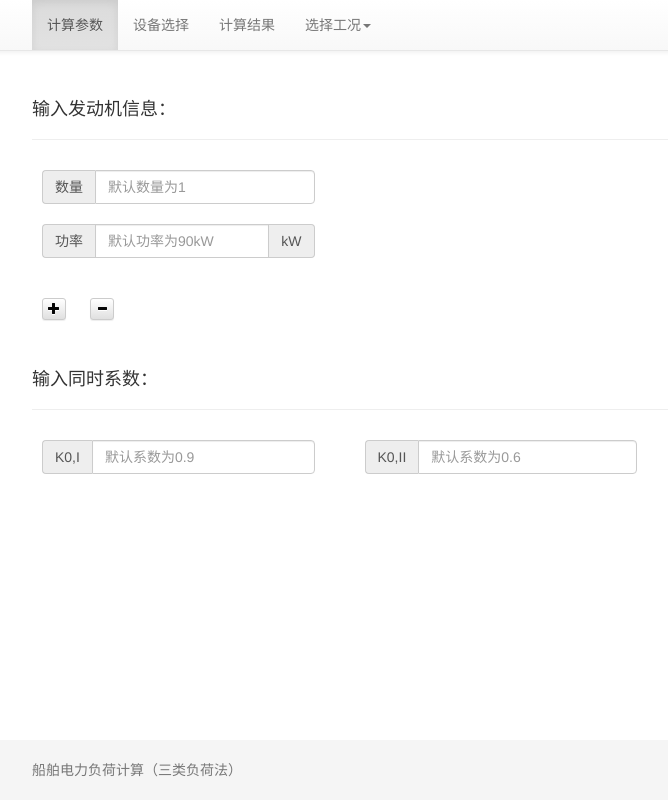
After one commit to hhyasdf/course_design, a Flask app: template templates/main.html in a window 1280 px wide. The commit adds this page. Shown: the whole page, without its empty margins (38-706 px from the left). Run offline with Flask 2, Linux system fonts and the light colour scheme; the template is opened without the code that fills it: most values are stand-ins (such as "Sample title", 1, 10 or a date in 2020); some libraries are stand-ins or nearby versions.

Commit message:
complete device choose page

```diff
--- a/static/js/main.js
+++ b/static/js/main.js
@@ -1,5 +1,6 @@
 var engine_num = 1;
 var work_condition = 1; // 记录工况的全局变量
+var device_select = []; // 记录选择的设备
 
 document.getElementById("add_engine").addEventListener("click", function(){
     engine_num = engine_num + 1;
@@ -20,11 +21,11 @@ document.getElementById("minus_engine").addEventListener("click", function(){
 
 params_page = document.getElementById("params_page")
 device_page = document.getElementById("device_page")
-results_page = document.getElementById("results_page")
+// results_page = document.getElementById("results_page")
 
 device_container = document.getElementById("device_container");
 params_container = document.getElementById("params_container");
-results_container = document.getElementById("results_container");
+// results_container = document.getElementById("results_container");
 
 work_condition1 = document.getElementById("work_condition1");
 work_condition2 = document.getElementById("work_condition2");
@@ -54,14 +55,14 @@ device_page.addEventListener("click", function(){
     results_container.style.display = "none";
 })
 
-results_page.addEventListener("click", function(){
-    params_page.setAttribute("class", "");
-    params_container.style.display = "none"
-    device_page.setAttribute("class", "");
-    device_container.style.display = "none"
-    results_page.setAttribute("class", "active");
-    results_container.style.display = "block";
-})
+// results_page.addEventListener("click", function(){
+//     params_page.setAttribute("class", "");
+//     params_container.style.display = "none"
+//     device_page.setAttribute("class", "");
+//     device_container.style.display = "none"
+//     results_page.setAttribute("class", "active");
+//     results_container.style.display = "block";
+// })
 
 work_condition1.addEventListener("click", function(){
     work_condition = 1;
@@ -94,3 +95,38 @@ work_condition4.addEventListener("click", function(){
     work_condition3_choose.style.display = "none";
     work_condition4_choose.style.display = "";
 })
+
+
+var all_device = document.getElementsByClassName("device_button");
+
+for (var i=0; i<all_device.length; i++) {
+    all_device[i].addEventListener("click", function(e){
+        var target = e.target;
+        device_cal_button = document.getElementById(target.id + "_button");
+        if(target.className.indexOf("add_cal") > 0){
+            device_select.push(target.id);
+            target.classList.remove("add_cal");
+            target.classList.add("rm_cal");
+            target.classList.remove("btn-success");
+            target.classList.add("btn-danger");
+            target.innerHTML = "取消选中";
+            device_cal_button.classList.remove("btn-default");
+            device_cal_button.classList.add("btn-success");
+        }
+        else{
+            for(var i=0; i<device_select.length; i++) {
+                if(device_select[i] == target.id) {
+                  device_select.splice(i, 1);
+                  break;
+                }
+            }
+            target.classList.remove("rm_cal");
+            target.classList.add("add_cal");
+            target.classList.remove("btn-danger");
+            target.classList.add("btn-success");
+            target.innerHTML = "加入计算";
+            device_cal_button.classList.remove("btn-success");
+            device_cal_button.classList.add("btn-default");
+        }
+    })
+}
--- a/static/login.html
+++ b/static/login.html
@@ -25,7 +25,7 @@
     <![endif]-->
   </head>
   <body>
-        <form class="container" action="/login.html" method="post" enctype="application/json">
+        <form class="container" action="/main.html" method="post" enctype="application/json">
             <div class="text-center signin_img"><img class="img-circle" src="/static/img/login_logo.jpeg"></div>
             <div class="form-signin">
                 <h4 class="form-signin-heading text-center"></h2>
--- /dev/null
+++ b/templates/main.html
@@ -0,0 +1,320 @@
+<!DOCTYPE html>
+<html lang="zh-CN">
+  <head>
+    <meta charset="utf-8">
+    <meta http-equiv="X-UA-Compatible" content="IE=edge">
+    <meta name="viewport" content="width=device-width, initial-scale=1">
+    <meta http-equiv="Expires" content="0">
+    <meta http-equiv="Pragma" content="no-cache">
+    <meta http-equiv="Cache-control" content="no-cache">
+    <meta http-equiv="Cache" content="no-cache">
+    <!-- 上述3个meta标签*必须*放在最前面，任何其他内容都*必须*跟随其后！ -->
+    <title>船舶电力负荷计算（三类负荷法）</title>
+
+        <!-- Bootstrap -->
+    <link href="/static/bootstrap/css/bootstrap.min.css" rel="stylesheet">
+    <link href="/static/bootstrap/css/bootstrap-theme.min.css" rel="stylesheet">
+    <link href="/static/css/calculator.css" rel="stylesheet">
+    <link rel="icon" href="/static/img/login_logo.jpeg">
+
+
+    <!-- HTML5 shim and Respond.js for IE8 support of HTML5 elements and media queries -->
+    <!-- WARNING: Respond.js doesn't work if you view the page via file:// -->
+    <!--[if lt IE 9]>
+      <script src="https://cdn.bootcss.com/html5shiv/3.7.3/html5shiv.min.js"></script>
+      <script src="https://cdn.bootcss.com/respond.js/1.4.2/respond.min.js"></script>
+    <![endif]-->
+  </head>
+  <body>
+          <!-- Fixed navbar -->
+      <nav class="navbar navbar-default navbar-fixed-top">
+        <div class="container">
+          <div class="navbar-header">
+            <button type="button" class="navbar-toggle collapsed" data-toggle="collapse" data-target="#navbar" aria-expanded="false" aria-controls="navbar">
+              <span class="sr-only">Toggle navigation</span>
+              <span class="icon-bar"></span>
+              <span class="icon-bar"></span>
+              <span class="icon-bar"></span>
+            </button>
+            <!-- <div class="navbar-brand" id="username" style="font-style:italic"><strong>{{ username }}</strong></div> -->
+          </div>
+          <div id="navbar" class="collapse navbar-collapse">
+            <ul class="nav navbar-nav">
+              <li class="active" id="params_page"><a href="#">计算参数</a></li>
+              <li id="device_page"><a href="#">设备选择</a></li>
+              <li id="results_page"><a>计算结果</a></li>
+              <li class="dropdown">
+                <a href="#" class="dropdown-toggle" data-toggle="dropdown" role="button" aria-haspopup="true" aria-expanded="false">选择工况<span class="caret"></span></a>
+                <ul class="dropdown-menu">
+                  <li class="text-center"><a href="#" id="work_condition1">航行状态&nbsp;&nbsp;<span class="glyphicon glyphicon-ok" id="work_condition1_choose" style="font-size: 10px;"></span></a></li>
+                  <li class="text-center"><a href="#" id="work_condition2">进出港状态&nbsp;&nbsp;&nbsp;<span class="glyphicon glyphicon-ok" id="work_condition2_choose" style="font-size: 10px; display: none"></span></a></li>
+                  <li class="text-center"><a href="#" id="work_condition3">作业状态&nbsp;&nbsp;&nbsp;<span class="glyphicon glyphicon-ok" id="work_condition3_choose" style="font-size: 10px; display: none"></span></a></li>
+                  <li class="text-center"><a href="#" id="work_condition4">停泊状态&nbsp;&nbsp;&nbsp;<span class="glyphicon glyphicon-ok" id="work_condition4_choose" style="font-size: 10px; display: none"></span></a></li>
+                  <!-- <li role="separator" class="divider"></li>
+                  <li class="dropdown-header">Nav header</li>
+                  <li><a href="#">Separated link</a></li>
+                  <li><a href="#">One more separated link</a></li> -->
+                </ul>
+              </li>
+            </ul>
+          </div><!--/.nav-collapse -->
+        </div>
+      </nav>
+
+
+
+
+      <!-- Begin page content -->
+      <div class="container" id="params_container">
+        <div class="page-header">
+          <h4>输入发动机信息：</h4>
+        </div>
+
+        <div id="engine-row" class="row">
+        <span id="engine1" style="padding: 10px 10px 10px; margin: 0 15px;" class = "col-sm-3">
+            <div class="bs-example bs-example-form" role="form">
+                <div class="input-group">
+                    <span class="input-group-addon">数量</span>
+                    <input type="text" class="form-control" placeholder="默认数量为1">
+                </div>
+                <br>
+                <div class="input-group">
+                    <span class="input-group-addon">功率</span>
+                    <input type="text" class="form-control" placeholder="默认功率为90kW">
+                    <span class="input-group-addon">kW</span>
+                </div>
+                <br>
+            </div>
+        </span>
+
+        <!-- <span style="padding: 10px 10px 10px; margin: 0 15px;" class = "col-sm-3">
+            <form class="bs-example bs-example-form" role="form">
+                <div class="input-group">
+                    <span class="input-group-addon">数量</span>
+                    <input type="text" class="form-control" placeholder="默认数量为1">
+                </div>
+                <br>
+                <div class="input-group">
+                    <span class="input-group-addon">功率</span>
+                    <input type="text" class="form-control">
+                    <span class="input-group-addon">kW</span>
+                </div>
+                <br>
+            </form>
+        </span> -->
+        </div>
+
+        <button type="button" id="add_engine" title="增加一个发动机" class="btn btn-default btn-xs" style="margin: 10px;">
+            <span class="glyphicon glyphicon-plus" style="color: rgb(5, 5, 5);"></span>
+        </button>
+
+        <button type="button" id="minus_engine" title="减少一个发动机" class="btn btn-default btn-xs" style="margin: 10px;">
+            <span class="glyphicon glyphicon-minus" style="color: rgb(5, 5, 5);"></span>
+        </button>
+
+        <div class="page-header">
+            <h4>输入同时系数：</h4>
+        </div>
+
+        <div class = "row">
+            <span class = "col-sm-3" style="padding: 10px 10px 10px; margin: 0 15px;">
+                <div class="input-group">
+                    <span class="input-group-addon">K0,I</span>
+                    <input type="text" class="form-control" placeholder="默认系数为0.9">
+                </div>
+            </span>
+            <span class = "col-sm-3" style="padding: 10px 10px 10px; margin: 0 15px;">
+                <div class="input-group">
+                    <span class="input-group-addon">K0,II</span>
+                    <input type="text" class="form-control" placeholder="默认系数为0.6">
+                </div>
+            </span>
+
+        </div>
+
+        <!-- <div class="row text-center" style="margin-top: 60px">
+          <div class="btn-success btn-lg col-sm-1 col-sm-offset-10"><a href="#" style="color:#FFFFFF; text-decoration: blink">apply</a></div>
+        </div> -->
+
+      </div>
+
+
+      <div class="container" id="device_container" style="display: none">
+        <div class="page-header">
+          <h4>请选择用电设备:</h4>
+        </div>
+
+        <div id="device_list" class="row">
+
+        {% for device in device_list %}
+
+          <span>
+            <button style="margin-top: 15px;" type="button" class="btn btn-default btn-lg" id="{{device[0]}}_cal_button" data-toggle="modal" data-target="#{{device[0]}}_modal">
+                {{device[0]}}
+            </button>
+          </span>
+
+          <div class="modal fade" id="{{device[0]}}_modal" tabindex="-1" role="dialog" aria-labelledby="myModalLabel">
+            <div class="modal-dialog" role="document">
+              <div class="modal-content">
+                <div class="modal-header">
+                  <button type="button" class="close" data-dismiss="modal" aria-label="Close"><span aria-hidden="true">&times;</span></button>
+                  <h4 class="modal-title" id="myModalLabel">设备信息</h4>
+                </div>
+                <div class="modal-body">
+                    <div class="input-group">
+                        <span class="input-group-addon">用电设备名称</span>
+                        <input type="text" class="form-control" value="{{device[0]}}" disabled>
+                    </div>
+                    <br>
+                    <div class="input-group">
+                        <span class="input-group-addon">数量</span>
+                        <input type="text" class="form-control" value="{{device[1]}}">
+                        <span class="input-group-addon">台</span>
+                    </div>
+                    <br>
+                    <div class="input-group">
+                        <span class="input-group-addon">最大机械轴功率</span>
+                        <input type="text" class="form-control" value="{{device[2]}}">
+                        <span class="input-group-addon">kW</span>
+                    </div>
+                    <br>
+                    <div class="input-group">
+                        <span class="input-group-addon">电动机额定功率</span>
+                        <input type="text" class="form-control" value="{{device[3]}}">
+                        <span class="input-group-addon">kW</span>
+                    </div>
+                    <br>
+                    <div class="input-group">
+                        <span class="input-group-addon">电动机额定效率</span>
+                        <input type="text" class="form-control" value="{{device[4]}}">
+                    </div>
+                    <br>
+                    <div class="input-group">
+                        <span class="input-group-addon">电动机利用系数</span>
+                        <input type="text" class="form-control" value="{{device[5]}}">
+                    </div>
+                    <br>
+                    <div class="input-group">
+                        <span class="input-group-addon">航行状态机械负荷系数</span>
+                        <input type="text" class="form-control" value="{{device[6]}}">
+                    </div>
+                    <br>
+                    <div class="input-group">
+                        <span class="input-group-addon">航行状态电动机负荷系数</span>
+                        <input type="text" class="form-control" value="{{device[7]}}">
+                    </div>
+                    <br>
+                    <div class="input-group">
+                        <span class="input-group-addon">航行状态同时使用系数</span>
+                        <input type="text" class="form-control" value="{{device[8]}}">
+                    </div>
+                    <br>
+                    <div class="input-group">
+                        <span class="input-group-addon">航行状态负荷类别</span>
+                        <input type="text" class="form-control" value="{{device[9]}}">
+                    </div>
+                    <br>
+                    <div class="input-group">
+                        <span class="input-group-addon">进出港状态机械负荷系数</span>
+                        <input type="text" class="form-control" value="{{device[10]}}">
+                    </div>
+                    <br>
+                    <div class="input-group">
+                        <span class="input-group-addon">进出港状态电动机负荷系数</span>
+                        <input type="text" class="form-control" value="{{device[11]}}">
+                    </div>
+                    <br>
+                    <div class="input-group">
+                        <span class="input-group-addon">进出港状态同时使用系数</span>
+                        <input type="text" class="form-control" value="{{device[12]}}">
+                    </div>
+                    <br>
+                    <div class="input-group">
+                        <span class="input-group-addon">进出港状态负荷类别</span>
+                        <input type="text" class="form-control" value="{{device[13]}}">
+                    </div>
+                    <br>
+                    <div class="input-group">
+                        <span class="input-group-addon">作业状态机械负荷系数</span>
+                        <input type="text" class="form-control" value="{{device[14]}}">
+                    </div>
+                    <br>
+                    <div class="input-group">
+                        <span class="input-group-addon">作业状态电动机负荷系数</span>
+                        <input type="text" class="form-control" value="{{device[15]}}">
+                    </div>
+                    <br>
+                    <div class="input-group">
+                        <span class="input-group-addon">作业状态同时使用系数</span>
+                        <input type="text" class="form-control" value="{{device[16]}}">
+                    </div>
+                    <br>
+                    <div class="input-group">
+                        <span class="input-group-addon">作业状态负荷类别</span>
+                        <input type="text" class="form-control" value="{{device[17]}}">
+                    </div>
+                    <br>
+                    <div class="input-group">
+                        <span class="input-group-addon">停泊状态机械负荷系数</span>
+                        <input type="text" class="form-control" value="{{device[18]}}">
+                    </div>
+                    <br>
+                    <div class="input-group">
+                        <span class="input-group-addon">停泊状态电动机负荷系数</span>
+                        <input type="text" class="form-control" value="{{device[19]}}">
+                    </div>
+                    <br>
+                    <div class="input-group">
+                        <span class="input-group-addon">停泊状态同时使用系数</span>
+                        <input type="text" class="form-control" value="{{device[20]}}">
+                    </div>
+                    <br>
+                    <div class="input-group">
+                        <span class="input-group-addon">停泊状态负荷类别</span>
+                        <input type="text" class="form-control" value="{{device[21]}}">
+                    </div>
+                    <br>
+                </div>
+                <div class="modal-footer">
+                  <button type="button" class="btn btn-success device_button add_cal" data-dismiss="modal" id="{{device[0]}}_cal">加入计算</button>
+                  <button type="button" class="btn btn-primary">保存设备</button>
+                </div>
+              </div>
+            </div>
+          </div>
+
+        {% endfor %}
+
+        </div>
+        <br><br><br><br>
+        <!-- <div class="btn-primary btn-lg"><a href="#" style="color:#FFFFFF; text-decoration: blink">开始计算</a></div> -->
+        <div>
+            <button type="button" class="btn btn-primary">新建设备</button>
+            <button type="button" class="btn btn-info col-sm-offset-10" style="margin-left: 15px;"><strong>开始计算</strong></button>
+        </div>
+
+      </div>
+
+
+      <div class="container" id="results_container" style="display: none">
+        <div class="page-header">
+          <h1>Sticky footer with fixed navbar</h1>
+        </div>
+        <p class="lead">Pin a fixed-height footer to the bottom of the viewport in desktop browsers with this custom HTML and CSS. A fixed navbar has been added with <code>padding-top: 60px;</code> on the <code>body &gt; .container</code>.</p>
+        <p>Back to <a href="../sticky-footer">the default sticky footer</a> minus the navbar.</p>
+      </div>
+
+      <footer class="footer">
+        <div class="container">
+          <p class="text-muted">船舶电力负荷计算（三类负荷法）</p>
+        </div>
+      </footer>
+    <!-- Placed at the end of the document so the pages load faster -->
+    <script src="https://cdn.bootcss.com/jquery/1.12.4/jquery.min.js"></script>
+    <!-- Include all compiled plugins (below), or include individual files as needed -->
+    <script src="/static/bootstrap/js/bootstrap.min.js"></script>
+
+    <script src="/static/js/main.js"></script>
+  </body>
+</html>
```
Also changed, not shown: initdb.py (+28 -13 lines), run.py (+44 -9 lines), templates/results.html (renamed from static/main.html, +6 -93 lines), static/bootstrap/css/test.txt (deleted), static/js/results.js (added), 1 other file.
